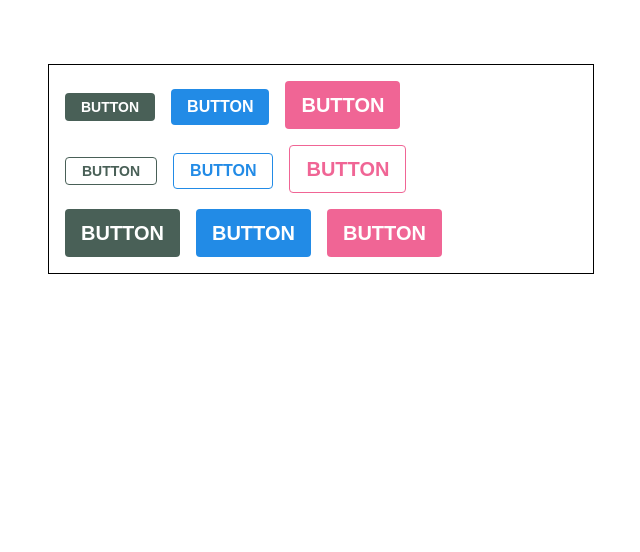
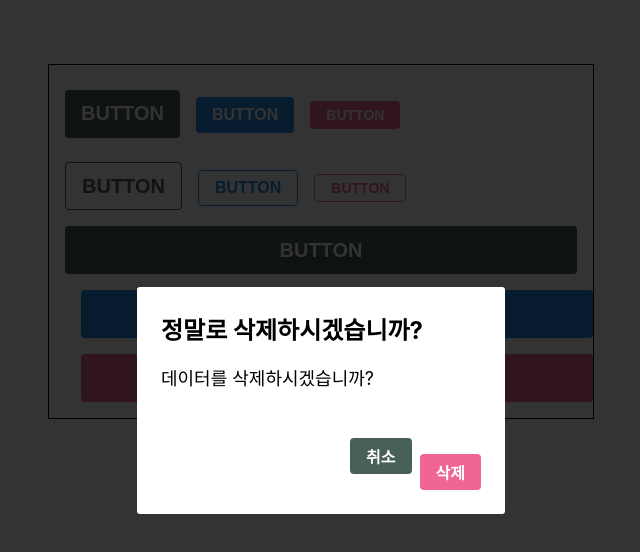
Before and after one commit to Taeyeon-Lim/React-styled-components, a React (Create React App) app: page / in a window 1280 px wide. Shown: the top 552 px of the page, without its empty margins (319-959 px from the left). Built offline with nearby package versions, Linux system fonts and the light colour scheme.

Commit message:
feature/add dialog

```diff
--- a/src/App.js
+++ b/src/App.js
@@ -1,5 +1,6 @@
 import styled, { ThemeProvider } from 'styled-components';
 import Button from './Components/Button';
+import Dialog from './Components/Dialog';
 
 // styled-components
 const AppBlock = styled.div`
@@ -27,35 +28,42 @@
     <ThemeProvider theme={{ palette }}>
       <AppBlock>
         <ButtonGroup>
-          <Button color='gray' size='small'>
+          <Button color='gray' size='large'>
             BUTTON
           </Button>
           <Button>BUTTON</Button>
-          <Button color='pink' size='large'>
+          <Button color='pink' size='small'>
             BUTTON
           </Button>
         </ButtonGroup>
         <ButtonGroup>
-          <Button color='gray' size='small' outline>
+          <Button color='gray' size='large' outline>
             BUTTON
           </Button>
           <Button outline>BUTTON</Button>
-          <Button color='pink' size='large' outline>
+          <Button color='pink' size='small' outline>
             BUTTON
           </Button>
         </ButtonGroup>
         <ButtonGroup>
-          <Button color='gray' size='large' fullWitdh>
+          <Button color='gray' size='large' fullWidth>
             BUTTON
           </Button>
-          <Button size='large' fullWitdh>
+          <Button size='large' fullWidth>
             BUTTON
           </Button>
-          <Button color='pink' size='large' fullWitdh>
+          <Button color='pink' size='large' fullWidth>
             BUTTON
           </Button>
         </ButtonGroup>
       </AppBlock>
+      <Dialog
+        title='정말로 삭제하시겠습니까?'
+        confirmText='삭제'
+        cancelText='취소'
+      >
+        데이터를 삭제하시겠습니까?
+      </Dialog>
     </ThemeProvider>
   );
 }
--- /dev/null
+++ b/src/Components/Dialog.js
@@ -0,0 +1,68 @@
+import styled from 'styled-components';
+import Button from './Button';
+
+const DarkBackground = styled.div`
+  position: fixed;
+  left: 0;
+  top: 0;
+  width: 100%;
+  height: 100%;
+  display: flex;
+  align-items: center;
+  justify-content: center;
+  background: rgba(0, 0, 0, 0.8);
+`;
+
+const DialogBlock = styled.div`
+  width: 320px;
+  padding: 1.5rem;
+  background: white;
+  border-radius: 3px;
+
+  h3 {
+    margin: 0;
+    font-size: 1.5rem;
+  }
+
+  p {
+    font-size: 1.125rem;
+  }
+`;
+
+const ButtonGroup = styled.div`
+  margin-top: 3rem;
+  display: flex;
+  justify-content: flex-end;
+`;
+
+const ShortMarginButton = styled(Button)`
+  & + & {
+    margin-left: 0.5rem;
+  }
+`;
+
+function Dialog({ title, children, confirmText, cancelText }) {
+  return (
+    <DarkBackground>
+      <DialogBlock>
+        <h3>{title}</h3>
+        <p>{children}</p>
+        <ButtonGroup>
+          <ShortMarginButton color='gray'>
+            {cancelText}
+          </ShortMarginButton>
+          <ShortMarginButton color='pink'>
+            {confirmText}
+          </ShortMarginButton>
+        </ButtonGroup>
+      </DialogBlock>
+    </DarkBackground>
+  );
+}
+
+Dialog.defaultProps = {
+  cancelText: '취소',
+  confirmText: '확인',
+};
+
+export default Dialog;
```
Also changed, not shown: 1 other file (tests, documents, lock files or other folders).
